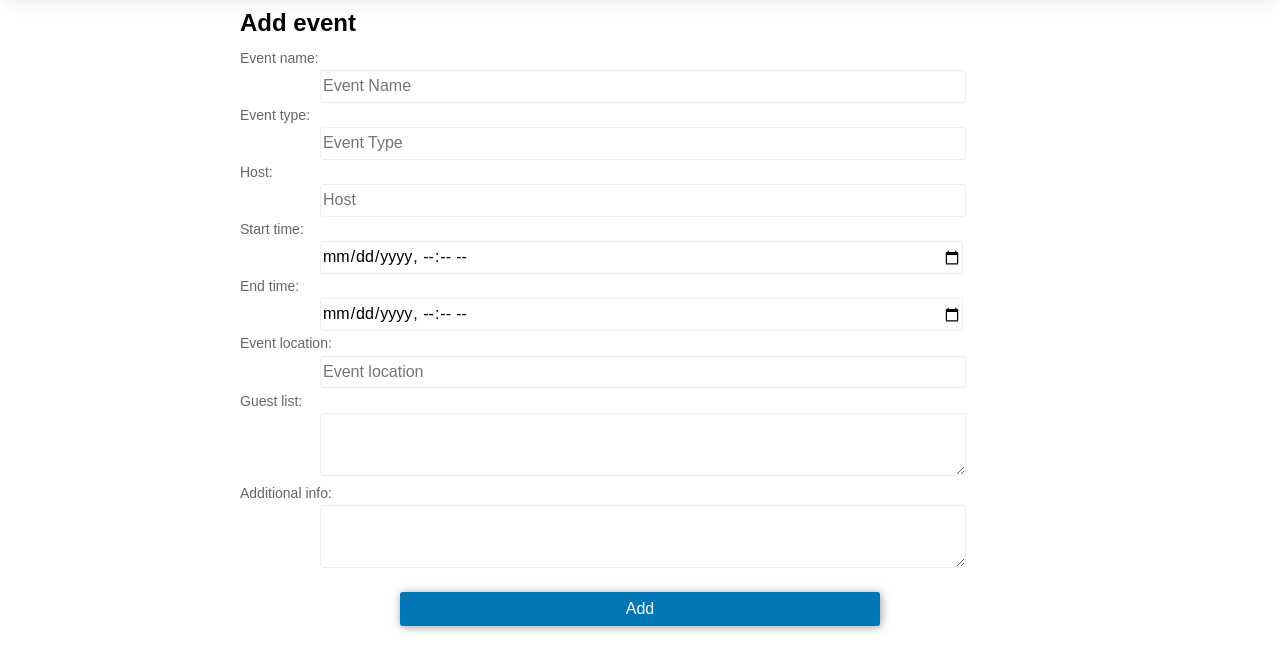
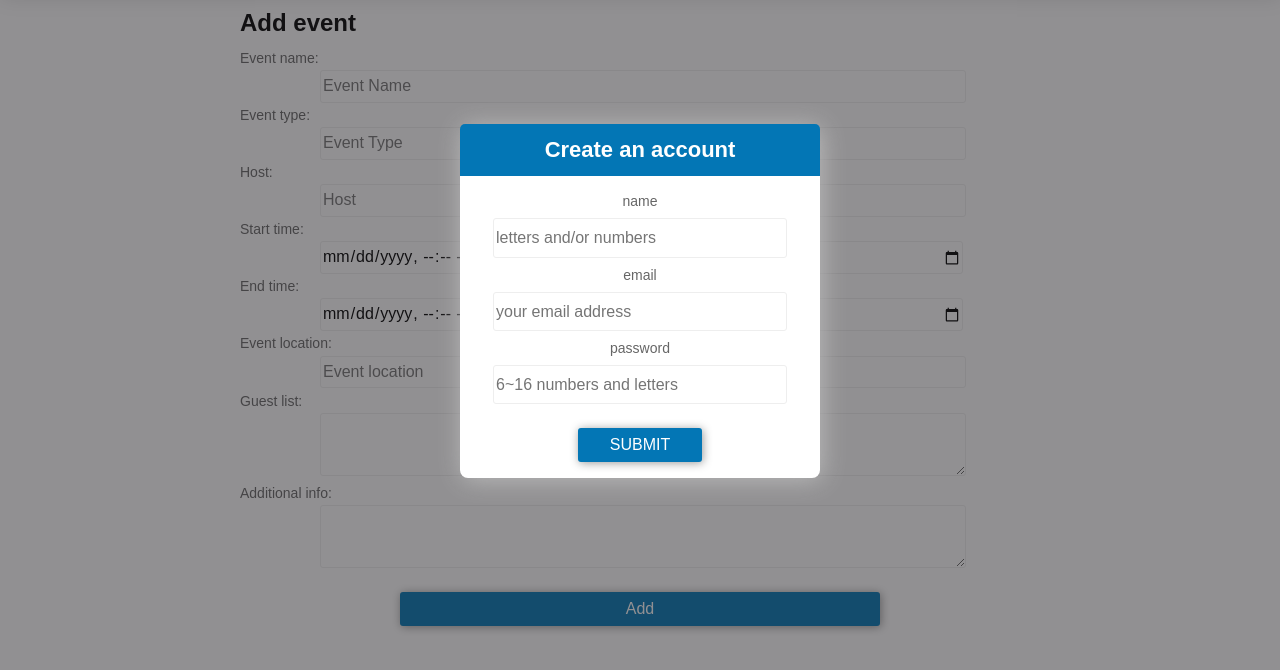
Before and after one commit to JimmyQsc/meet-up_event_planner, a website: page index.html in a window 1280 px wide. Shown: the part 76-746 px from the top of the page. Drawn offline with Linux system fonts and the light colour scheme.

Commit message:
Add cover layer

```diff
--- a/index.html
+++ b/index.html
@@ -19,6 +19,7 @@
         </div>
     </header>
 
+    <div class="regist cover-layer">
         <div class="regist-form">
             <h2>Create an account</h2>
             <form id="registration">
@@ -36,6 +37,8 @@
                 </label>
             </form>
         </div>
+    </div>
+
 
     <section class="event-form container">
         <div class="add-event-form">
--- a/js/app.js
+++ b/js/app.js
@@ -55,6 +55,6 @@ $(function() {
 
     submitBtn.click(validate);
 
-    $('.regist-form').hide();
+    //$('.regist').hide();
 
 }());
--- a/scss/_base.scss
+++ b/scss/_base.scss
@@ -1,6 +1,16 @@
 .container {
     max-width: 800px;
     margin: 0 auto;
+}
+
+.cover-layer {
+    position: fixed;
+    top: 0;
+    left: 0;
+    width: 100vw;
+    height: 100vh;
+    background: rgba(37, 35, 38,0.5);
+    z-index: 99;
 }
 
 header {
--- a/scss/_form.scss
+++ b/scss/_form.scss
@@ -29,7 +29,7 @@ button {
     position: absolute;
     width: 360px;
     border-radius: 8px;
-    box-shadow: 2px 2px 20px #ccc;
+    box-shadow: 2px 2px 25px #bbb;
     left: 50%;
     top: 50%;
     margin-left: -180px;
```
Also changed, not shown: css/main.css. Lines whose indentation alone changed are shown as unchanged.
